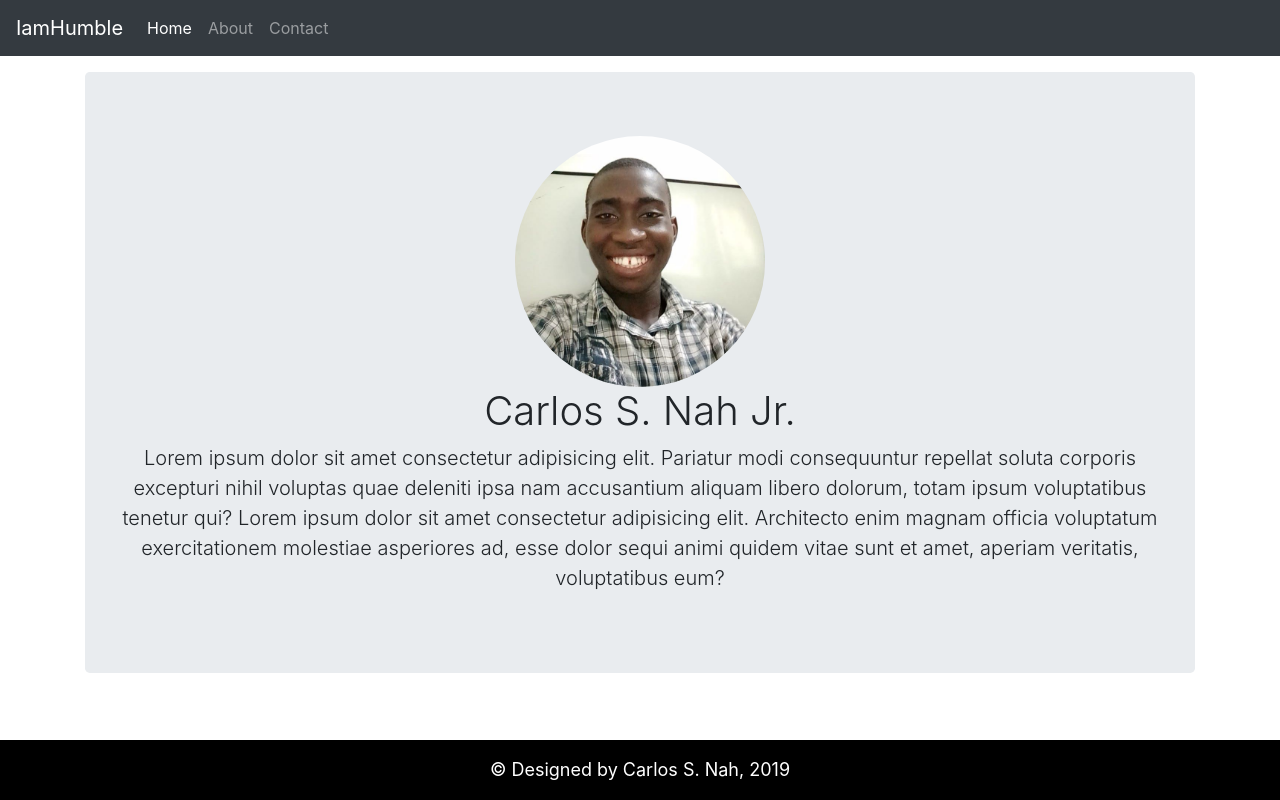
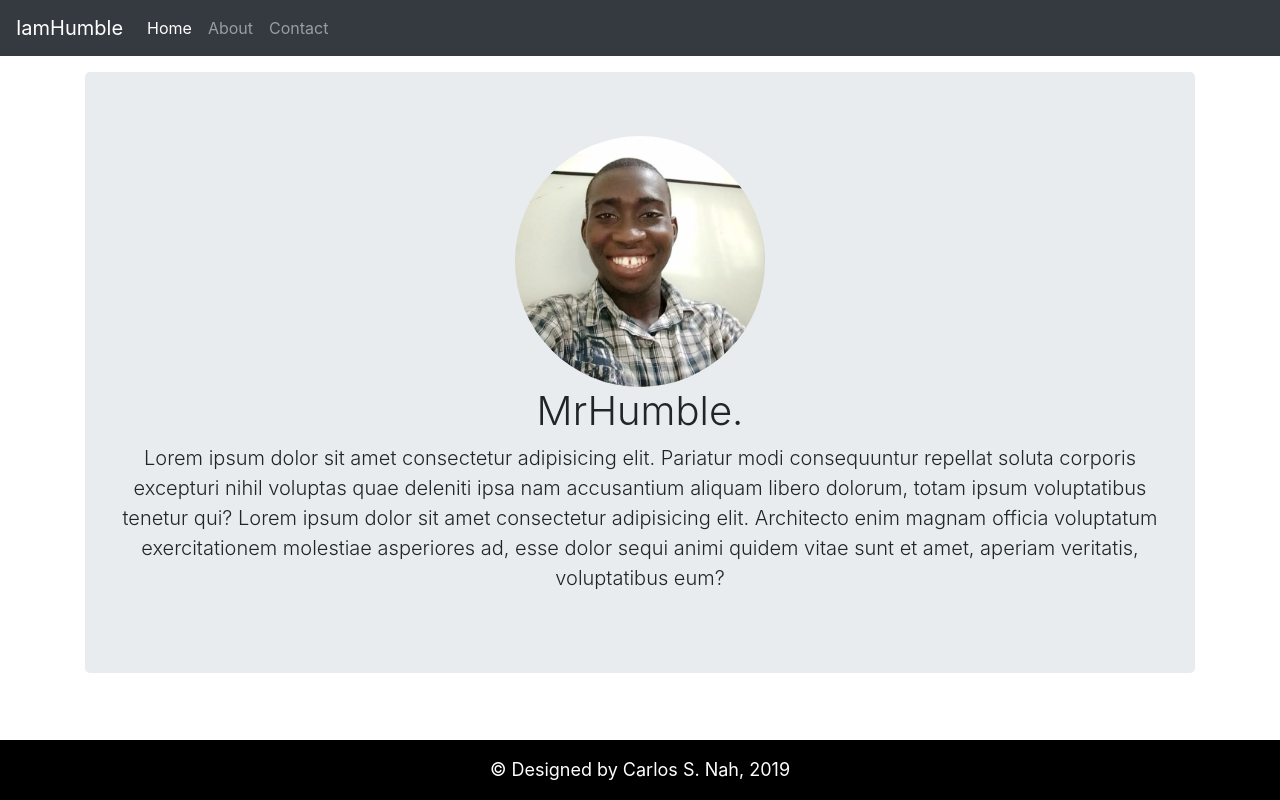
Before and after one commit to wellmoni/innovators-portfolio, a plain HTML site: page index.html in a window 1280 px wide. Drawn offline with nearby package versions, Linux system fonts and the light colour scheme.

Commit message:
Second commit

```diff
--- a/index.html
+++ b/index.html
@@ -35,7 +35,7 @@
     <div class="container">
         <header class="jumbotron text-center mt-3 mb-3">
             <img class="img-fluid rounded-circle" width="250" src="assets/img/carlos.jpg" alt="Carlos S. Nah">
-            <h1 class="display-1">Carlos S. Nah Jr.</h1>
+            <h1 class="display-1">MrHumble.</h1>
             <p class="lead">Lorem ipsum dolor sit amet consectetur adipisicing elit.
                 Pariatur modi consequuntur repellat soluta corporis excepturi nihil voluptas
                 quae deleniti ipsa nam accusantium
```
